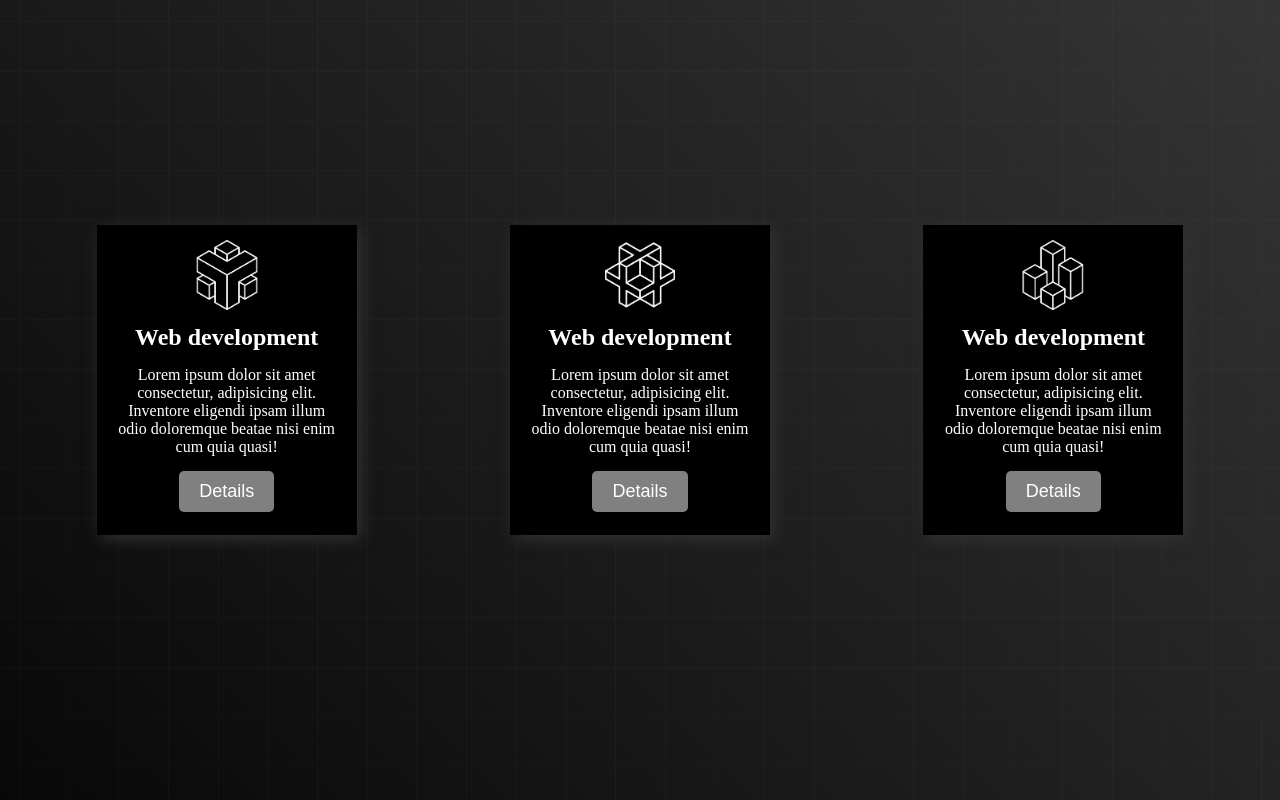
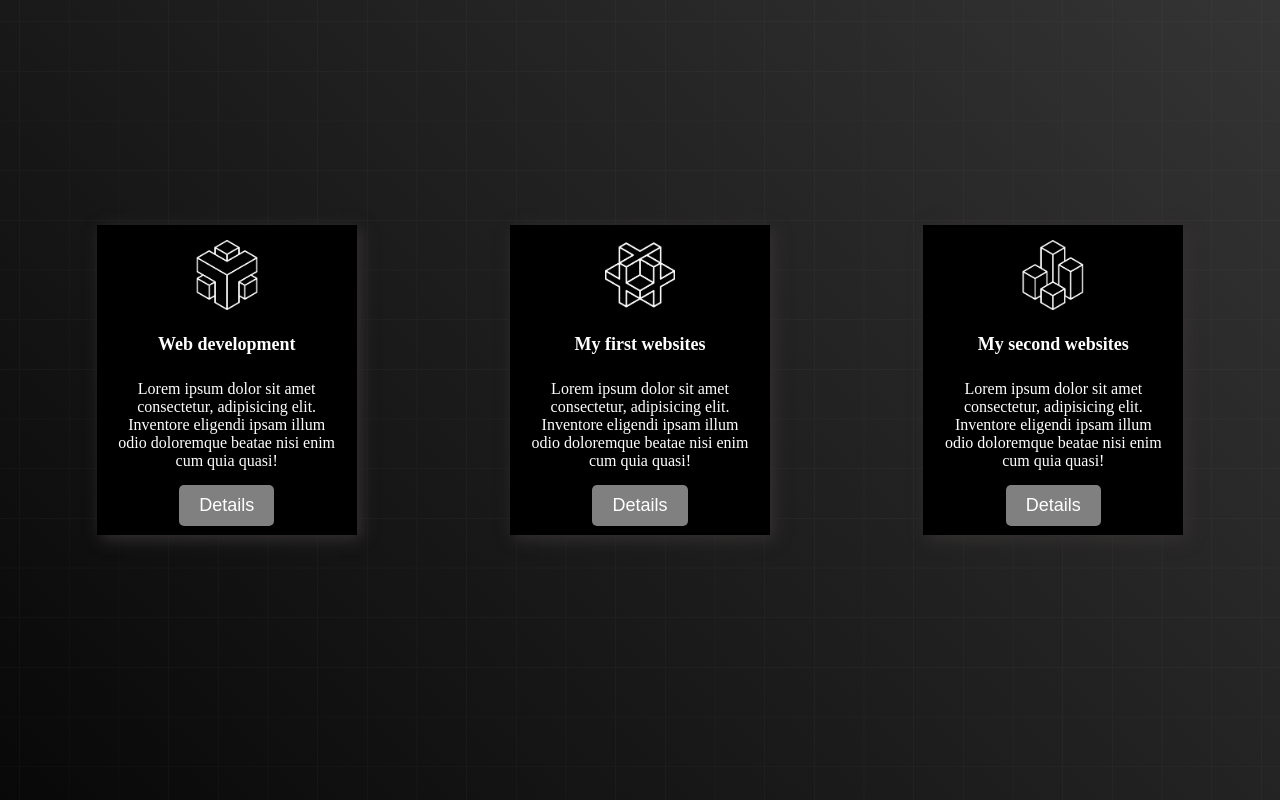
Before and after one commit to Iqbal-Hosen/my-website-repo, a plain HTML site: page index.html in a window 1280 px wide. Shown: the part 1497-2297 px from the top of the page. Drawn offline with Linux system fonts and the light colour scheme.

Commit message:
curection

```diff
--- a/index.html
+++ b/index.html
@@ -69,21 +69,21 @@
       <div class="service-container banner-container">
           <div class="box">
             <img class="icon" src="icon 1.png" alt="">
-            <h2 class="box-title"> Web development</h2>
+            <h2 class="box-title item"> Web development</h2>
               <p class="box-description"> Lorem ipsum dolor sit amet consectetur, adipisicing elit.<br> Inventore eligendi ipsam illum odio doloremque beatae nisi enim cum quia quasi!</p>
 
               <button class="btn box-btn item"> Details</button>
           </div>
           <div class="box">
                 <img class="icon" src="icon2.png" alt="">
-                <h2 class="box-title"> Web development</h2>
+                <h2 class="box-title item"> My first websites</h2>
                   <p class="box-description"> Lorem ipsum dolor sit amet consectetur, adipisicing elit.<br> Inventore eligendi ipsam illum odio doloremque beatae nisi enim cum quia quasi!</p>
 
                   <button class="btn box-btn item"> Details</button>
               </div>
               <div class="box">
                     <img class="icon" src="icon 3.png" alt="">
-                    <h2 class="box-title"> Web development</h2>
+                    <h2 class="box-title item">My second websites </h2>
                       <p class="box-description"> Lorem ipsum dolor sit amet consectetur, adipisicing elit.<br> Inventore eligendi ipsam illum odio doloremque beatae nisi enim cum quia quasi!</p>
 
                       <button class="btn box-btn item"> Details</button>
```
